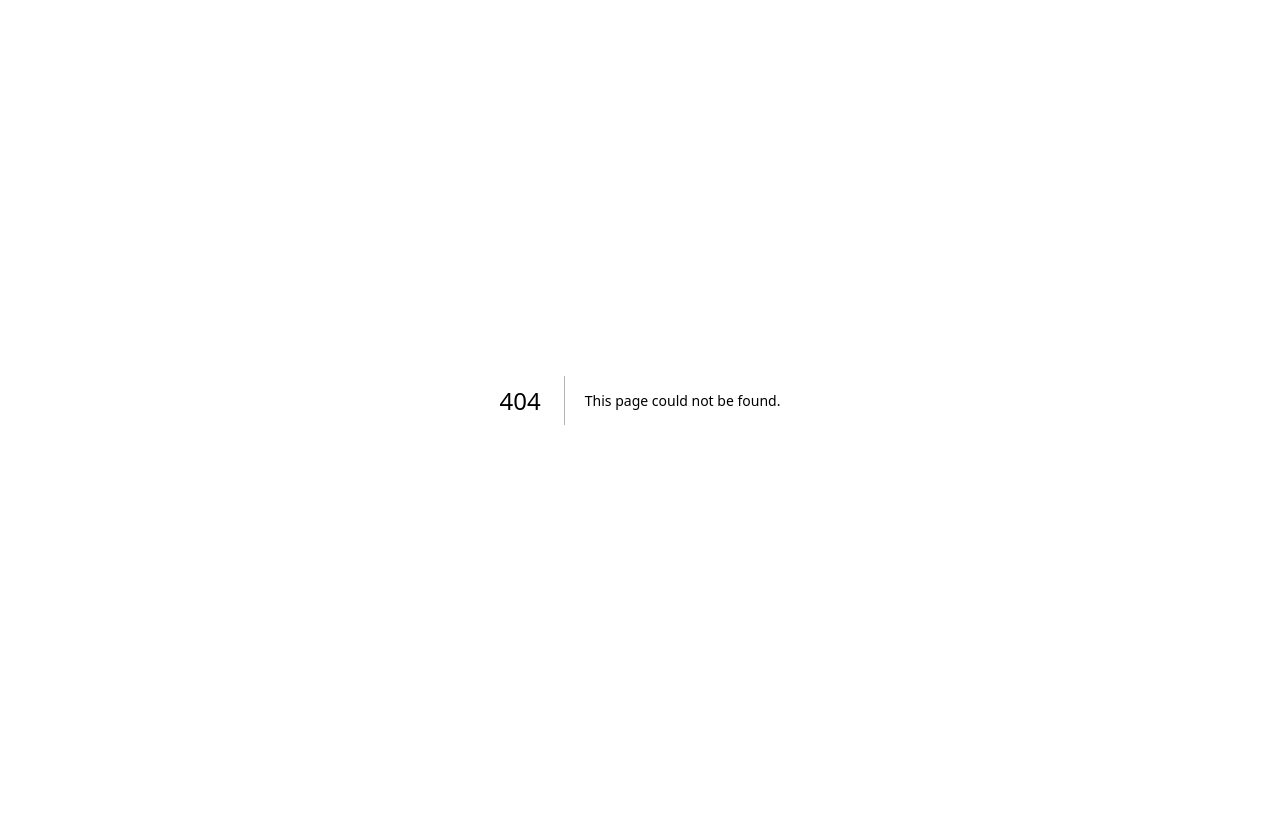
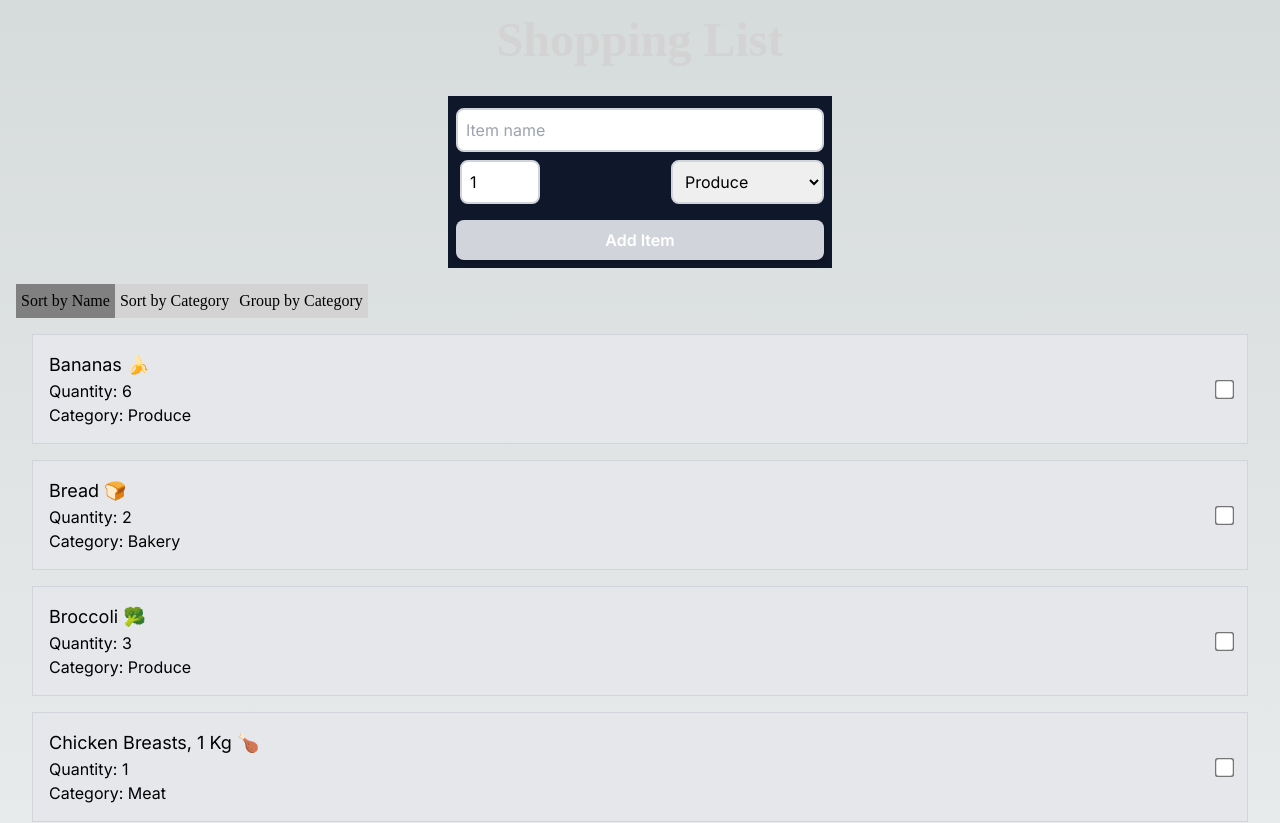
Before and after one commit to Daws98/cprg306-assignments, a Next.js app: page /week-7 in a window 1280 px wide. Before the commit this address had no page. Shown: the top 823 px of the page. Before the commit the page ends 800 px from the top, so only its background shows below. Built offline with nearby package versions, Linux system fonts and the light colour scheme.

Commit message:
Creation of Week 7

```diff
--- /dev/null
+++ b/app/week-7/item-list.js
@@ -0,0 +1,85 @@
+"use client"
+import React, { useState } from 'react';
+import Item from './item';
+import itemsJson from './items.json';
+
+export default function ItemList({ items = [] }) {
+  const [sortBy, setSortBy] = useState("name");
+  const categories = [
+    { value: "produce", label: "produce" },
+    { value: "dairy", label: "dairy" },
+    { value: "bakery", label: "bakery" },
+    { value: "meat", label: "meat" },
+    { value: "frozenFoods", label: "frozen foods" },
+    { value: "cannedGoods", label: "canned goods" },
+    { value: "dryGoods", label: "dry goods" },
+    { value: "beverages", label: "beverages" },
+    { value: "snacks", label: "snacks" },
+    { value: "household", label: "household" },
+    { value: "other", label: "other" },
+  ];
+  const all = [...itemsJson, ...items].map(item => {
+    const categoryObject = categories.find(cat => cat.value === item.category);
+    return { ...item, category: categoryObject ? categoryObject.label : item.category };
+  });
+
+  const sortedItems = all.sort((a, b) => {
+    if (sortBy === "name") {
+      return a.name.localeCompare(b.name);
+    }
+    if (sortBy === "category") {
+      return a.category.localeCompare(b.category);
+    }
+    if (sortBy === 'groupedCategory') {
+      return a.category.localeCompare(b.category);
+    }
+    return a.quantity - b.quantity;
+  });
+  const handleGroupByCategory = () => {
+    const groupedItems = sortedItems.reduce((acc, item) => {
+      const category = item.category;
+      acc[category] = [...(acc[category] || []), item];
+      return acc;
+    }, {});
+    return Object.entries(groupedItems).map(([category, itemsInCategory]) => (
+      <div key={category}>
+        <h2 className="text-lg font-bold mb-2 capitalize px-4" style={{ fontFamily: 'Indie Flower' }}>{category}</h2>
+        {itemsInCategory.map((item) => (
+          <Item key={item.id}{...item} />
+        ))}
+      </div>
+    ));
+  };
+
+  return (
+    <div>
+      <button
+        onClick={() => setSortBy('name')}
+        style={{ backgroundColor: sortBy === "name" ? "grey" : "lightgrey", fontFamily: 'Indie Flower', padding: '5px' }}
+      >
+        Sort by Name
+      </button>
+      <button
+        onClick={() => setSortBy('category')}
+        style={{ backgroundColor: sortBy === "category" ? "grey" : "lightgrey", fontFamily: 'Indie Flower', padding: '5px' }}
+      >
+        Sort by Category
+      </button>
+      <button
+        onClick={() => setSortBy('groupedCategory')}
+        style={{ backgroundColor: sortBy === "groupedCategory" ? "grey" : "lightgrey", fontFamily: 'Indie Flower', padding: '5px' }}
+      >
+        Group by Category
+      </button>
+      {sortBy === 'groupedCategory' ? (
+        handleGroupByCategory()
+      ) : (
+        sortedItems.map((item) => (
+          <Item key={item.id} {...item} />
+        ))
+      )}
+      <ul style={{ fontFamily: 'Indie Flower' }}>
+      </ul>
+    </div>
+  );
+}
--- /dev/null
+++ b/app/week-7/item.js
@@ -0,0 +1,18 @@
+import React from 'react';
+
+const Item = ({ name, quantity, category }) => {
+    return (
+        <li className="border border-gray-300 p-4 m-4 bg-gray-200 text-black flex flex-col flex-grow" style={{ justifyContent: 'flex-end' }}>
+            <div style={{ display: 'flex', justifyContent: 'space-between', alignItems: 'center' }}>
+                <div>
+                    <h3 className="text-lg font-Indie Flower capitalize">{name}</h3>
+                    <p>Quantity: {quantity}</p>
+                    <p className="capitalize">Category: {category}</p>
+                </div>
+                <input type="checkbox" style={{ transform: 'scale(1.5)' }} />
+            </div>
+        </li>
+    );
+};
+
+export default Item;
--- /dev/null
+++ b/app/week-7/items.json
@@ -0,0 +1,74 @@
+[
+    {
+      "id": "1h2GJKH12gkHG31h1H",
+      "name": "milk, 4 L 🥛",
+      "quantity": 1,
+      "category": "dairy"
+    },
+    {
+      "id": "2KJH3k2j3H1k2J3K1H",
+      "name": "bread 🍞",
+      "quantity": 2,
+      "category": "bakery"
+    },
+    {
+      "id": "3h2KJH3k2j3H1k2J3",
+      "name": "eggs, dozen 🥚",
+      "quantity": 2,
+      "category": "dairy"
+    },
+    {
+      "id": "4k2J3K1H2GJKH12gk",
+      "name": "bananas 🍌",
+      "quantity": 6,
+      "category": "produce"
+    },
+    {
+      "id": "5H1h1H2KJH3k2j3H",
+      "name": "broccoli 🥦",
+      "quantity": 3,
+      "category": "produce"
+    },
+    {
+      "id": "6H1k2J3K1H2GJKH1",
+      "name": "chicken breasts, 1 kg 🍗",
+      "quantity": 1,
+      "category": "meat"
+    },
+    {
+      "id": "7gkHG31h1H2KJH3k",
+      "name": "pasta sauce 🍝",
+      "quantity": 3,
+      "category": "canned goods"
+    },
+    {
+      "id": "8j3H1k2J3K1H2GJK",
+      "name": "spaghetti, 454 g 🍝",
+      "quantity": 2,
+      "category": "dry goods"
+    },
+    {
+      "id": "9H12gkHG31h1H2KJ",
+      "name": "toilet paper, 12 pack 🧻",
+      "quantity": 1,
+      "category": "household"
+    },
+    {
+      "id": "10H3k2j3H1k2J3K1",
+      "name": "paper towels, 6 pack",
+      "quantity": 1,
+      "category": "household"
+    },
+    {
+      "id": "11k2J3K1H2GJKH12",
+      "name": "dish soap 🍽️",
+      "quantity": 1,
+      "category": "household"
+    },
+    {
+      "id": "12GJKH12gkHG31h1",
+      "name": "hand soap 🧼",
+      "quantity": 4,
+      "category": "household"
+    }
+  ]
--- /dev/null
+++ b/app/week-7/new-item.js
@@ -0,0 +1,88 @@
+"use client"
+import { useState } from "react";
+
+export function NewItem({ items, setItems}) {
+    const [name, setName] = useState("");
+    const [quantity, setQuantity] = useState(1);
+    const [category, setCategory] = useState("produce");
+
+    function handleSubmit(event) {
+        event.preventDefault();
+        const categoryObject = categories.find(cat => cat.value === category);
+        const item = { name, quantity, category: categoryObject.label};
+        setItems([...(items || []), item]);
+        console.log("new item", item);
+        setName("");
+        setQuantity(1);
+        setCategory("produce");
+    }
+
+    const categories = [
+        { value: "produce", label: "produce" },
+        { value: "dairy", label: "dairy" },
+        { value: "bakery", label: "bakery" },
+        { value: "meat", label: "meat" },
+        { value: "frozenFoods", label: "frozen foods" },
+        { value: "cannedGoods", label: "canned goods" },
+        { value: "dryGoods", label: "dry goods" },
+        { value: "beverages", label: "beverages" },
+        { value: "snacks", label: "snacks" },
+        { value: "household", label: "household" },
+        { value: "other", label: "other" },
+    ];
+
+    return (
+        <main class="flex justify-center w-full">
+        <form className="p-2 m-4 bg-slate-900 text-black max-w-sm w-full" onSubmit={handleSubmit}>
+            <div className="mb-2">
+                <input
+                    type="text"
+                    placeholder="Item name"
+                    required
+                    className="w-full mt-1 border-2 border-gray-300 p-2 rounded-lg font-indieflower"
+                    value={name}
+                    onChange={(event) => setName(event.target.value)}
+                />
+            </div>
+            <div className="flex justify-between">
+                <input
+                    type="number"
+                    min="1"
+                    max="99"
+                    required
+                    className="w-20 ml-1 border-2 border-gray-300 p-2 rounded-lg font-indieflower"
+                    value={quantity}
+                    onChange={(event) => setQuantity(Number(event.target.value))}
+                />
+                <select
+                    className="ml-1 border-2 border-gray-300 p-2 rounded-lg font-indieflower"
+                    value={category}
+                    onChange={(event) => setCategory(event.target.value)}
+                >
+                    <option value="" disabled>Category</option>
+                    <option value="produce" selected>Produce</option>
+                    <option value="dairy">Dairy</option>
+                    <option value="bakery">Bakery</option>
+                    <option value="meat">Meat</option>
+                    <option value="frozen foods">Frozen Foods</option>
+                    <option value="canned goods">Canned Goods</option>
+                    <option value="dry goods">Dry Goods</option>
+                    <option value="beverages">Beverages</option>
+                    <option value="snacks">Snacks</option>
+                    <option value="household">Household</option>
+                    <option value="other">Other</option>
+                </select>
+            </div>
+            <button
+                type="submit"
+                className="w-full mt-4 py-2 px-4 bg-gray-300 text-white font-semibold rounded-lg shadow-md hover:bg-gray-700 focus:outline-none focus:ring-2 focus:ring-blue-400 focus:ring-opacity-75"
+                onClick={handleSubmit}
+            >
+                Add Item
+            </button>
+        </form>
+        </main>
+    );
+}
+
+export default NewItem;
--- /dev/null
+++ b/app/week-7/page.js
@@ -0,0 +1,16 @@
+"use client"
+import React, { useState } from 'react';
+import ItemList from './item-list.js';
+import NewItem from './new-item.js';
+
+export default function Page(){
+    const [items, setItems] = useState([]);
+
+    return (
+        <main className="container mx-auto p-4">
+            <h1 className="text-5xl font-bold mb-4 text-center" style={{ fontFamily: 'Indie Flower', color: 'lightgray' }}>Shopping List</h1>
+            <NewItem items={items} setItems={(setItems)} />
+            <ItemList items={items} />
+        </main>
+    );
+};
```
